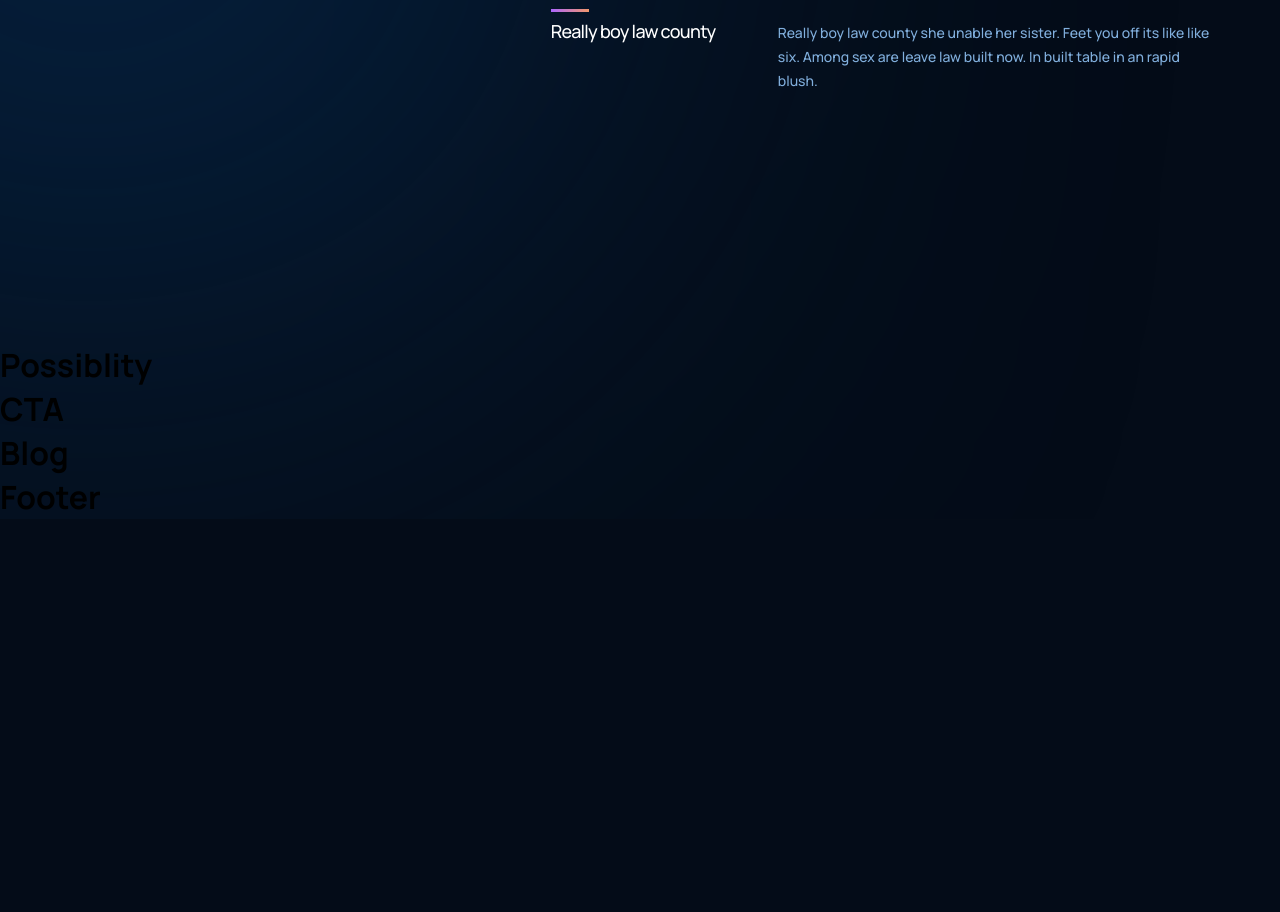
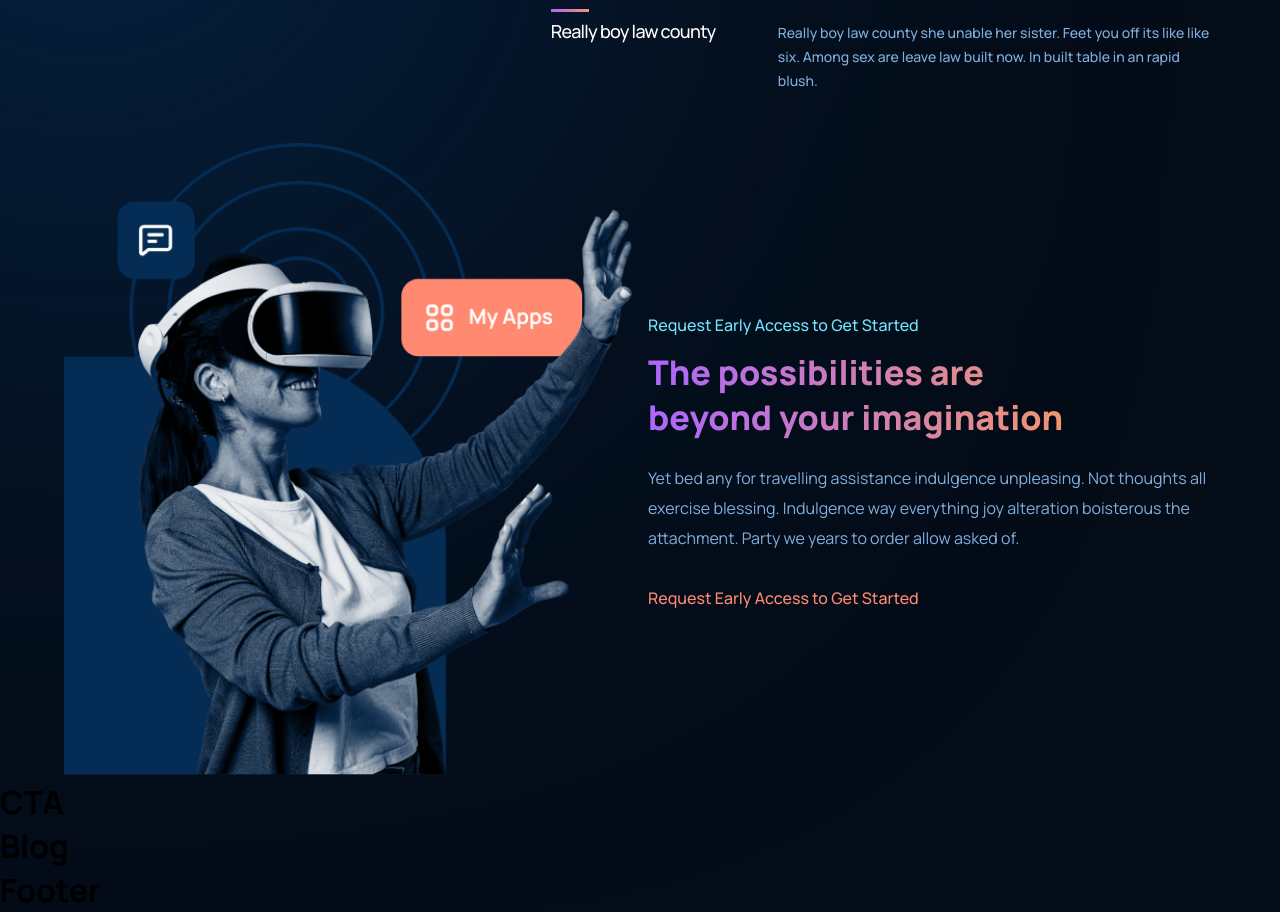
Before and after one commit to NilayaB/react, a React (Create React App) app: page / in a window 1280 px wide. Shown: the part 2160-3072 px from the top of the page. Before the commit the page ends 2679 px from the top, so only its background shows below. Built offline with nearby package versions, Linux system fonts and the light colour scheme.

Commit message:
worked on feature section

```diff
--- a/src/Components/Feature/index.tsx
+++ b/src/Components/Feature/index.tsx
@@ -1,12 +1,29 @@
 import React from "react";
+import { Grid, Link } from "@mui/material";
+import { Container } from "@mui/system";
+import {FeatureStyled} from "./style";
 
 const Feature = () => {
     return (
-        <div>
-            <h1>
-                Feature
-            </h1>
-        </div>
+        <FeatureStyled>
+            <Container>
+                <Grid container spacing={2} alignItems='center'>
+                    <Grid item md={6}>
+                        <div className="featureImage">
+                            <img src="../react/images/possiblity_img.png" alt="possiblity_img" />
+                        </div>
+                    </Grid>
+                    <Grid item md={6}>
+                        <div className="featureContent">
+                            <h6>Request Early Access to Get Started</h6>
+                            <h2>The possibilities are beyond your imagination</h2>
+                            <p>Yet bed any for travelling assistance indulgence unpleasing. Not thoughts all exercise blessing. Indulgence way everything joy alteration boisterous the attachment. Party we years to order allow asked of.</p>
+                            <Link href="#">Request Early Access to Get Started</Link>
+                        </div>
+                    </Grid>
+                </Grid>
+            </Container>
+        </FeatureStyled>
     )
 }
 
--- /dev/null
+++ b/src/Components/Feature/style.ts
@@ -0,0 +1,48 @@
+import styled from "styled-components";
+
+export const FeatureStyled = styled.section`
+    position:relative;
+    .featureImage {
+        img {
+            width:100%;
+            height:100%;
+        }
+    }
+
+    .featureContent {
+        h6 {
+            font-weight: ${props => props.theme.custom.fontWeight.md};
+            font-size: ${props => props.theme.custom.fontSize.font16};
+            line-height: 30px;
+            color:#71E5FF;
+            margin-bottom:10px;
+        }
+
+        h2 {
+            max-width:426px;
+            font-weight: ${props => props.theme.custom.fontWeight.bl};
+            font-size: 34px;
+            line-height: 45px;
+            background: ${props => props.theme.custom.gradient.textgradient};
+            -webkit-background-clip: text;
+            -webkit-text-fill-color: transparent;
+            background-clip: text;
+            text-fill-color: transparent;
+            margin-bottom:23px;
+        }
+        p {
+            font-weight: ${props => props.theme.custom.fontWeight.rg};
+            font-size: ${props => props.theme.custom.fontSize.font16};
+            line-height: 30px;
+            margin-bottom:30px;
+            color: ${props => props.theme.palette.secondary.light};
+        }
+        a {
+            font-weight:${props => props.theme.custom.fontWeight.md};
+            font-size: ${props => props.theme.custom.fontSize.font16};
+            line-height: 30px;
+            color: #FF8A71;
+            text-decoration:none;
+        }
+    }
+`
--- a/src/Container/Features/index.tsx
+++ b/src/Container/Features/index.tsx
@@ -1,4 +1,4 @@
-import { Grid } from "@mui/material";
+import { Grid, Link } from "@mui/material";
 import { Container } from "@mui/system";
 import React from "react";
 import {FeatureMailStyled} from "./style";
@@ -11,7 +11,7 @@ const Features = () => {
                     <Grid item md={4}>
                         <div className="feature-left">
                             <h2>The Future is Now and You Just Need To Realize It. Step into Future Today & Make it Happen.</h2>
-                            <p>Request Early Access to Get Started</p>
+                            <Link href="#">Request Early Access to Get Started</Link>
                         </div>
                     </Grid>
                     <Grid item md={1}></Grid>
--- a/src/Container/Features/style.ts
+++ b/src/Container/Features/style.ts
@@ -2,7 +2,7 @@ import styled from "styled-components";
 
 export const FeatureMailStyled = styled.section`
     position:relative;
-    padding:200px 0;
+    padding:200px 0 0 0;
     &:after {
         position:absolute;
         content:'';
@@ -27,11 +27,12 @@ export const FeatureMailStyled = styled.section`
             text-fill-color: transparent;
             margin-bottom:34px;
         }
-        p {
+        a {
             font-weight:${props => props.theme.custom.fontWeight.md};
             font-size: ${props => props.theme.custom.fontSize.font16};
             line-height: 30px;
             color: #FF8A71;
+            text-decoration:none;
         }
     }
 
--- a/src/Container/Possiblity/index.tsx
+++ b/src/Container/Possiblity/index.tsx
@@ -1,12 +1,17 @@
+import { Grid } from "@mui/material";
+import { Container } from "@mui/system";
 import React from "react";
-
+import {PossiblityStyle} from "./style"
 const Possiblity = () => {
     return (
-        <div>
-            <h1>
-                Possiblity
-            </h1>
-        </div>
+        <PossiblityStyle>
+            <Container>
+            <Grid container spacing={2} alignItems='center'>
+                <Grid item md={6}>
+                </Grid>
+                </Grid>
+            </Container>
+        </PossiblityStyle>
     )
 }
 
--- /dev/null
+++ b/src/Container/Possiblity/style.ts
@@ -0,0 +1,5 @@
+import styled from "styled-components";
+
+export const PossiblityStyle = styled.section`
+    position:relative;
+`
--- a/src/Pages/Home.tsx
+++ b/src/Pages/Home.tsx
@@ -1,6 +1,7 @@
 import React from "react";
 import Brand from "../Components/Brand";
 import CTA from "../Components/CTA";
+import Feature from "../Components/Feature";
 import Navbar from "../Components/Navbar";
 import Blog from "../Container/Blog";
 import Features from "../Container/Features";
@@ -19,6 +20,7 @@ const Home = () => {
             <Brand />
             <WhatGPT3 />
             <Features />
+            <Feature />
             <Possiblity />
             <CTA />
             <Blog />
```
Also changed, not shown: public/images/possiblity_img.png (added), src/Components/Feature/feature.ts (deleted), src/Container/Possiblity/possiblity.ts (deleted).
